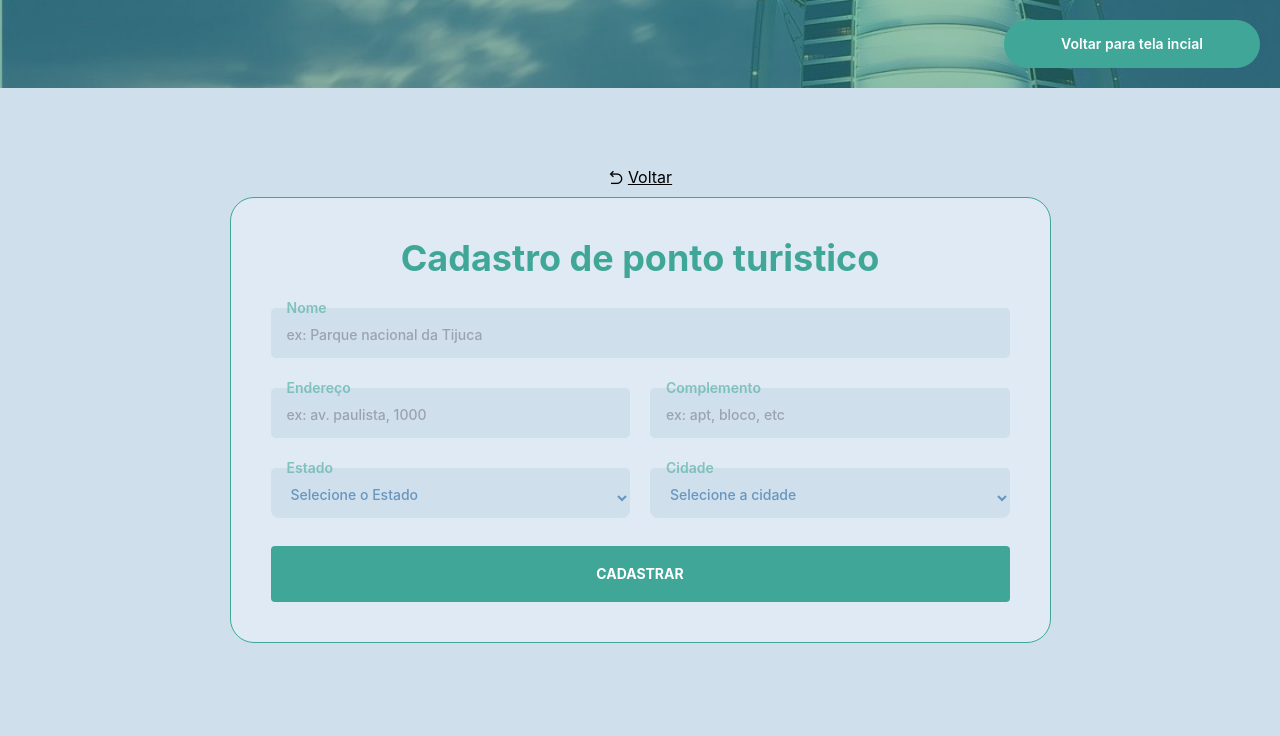
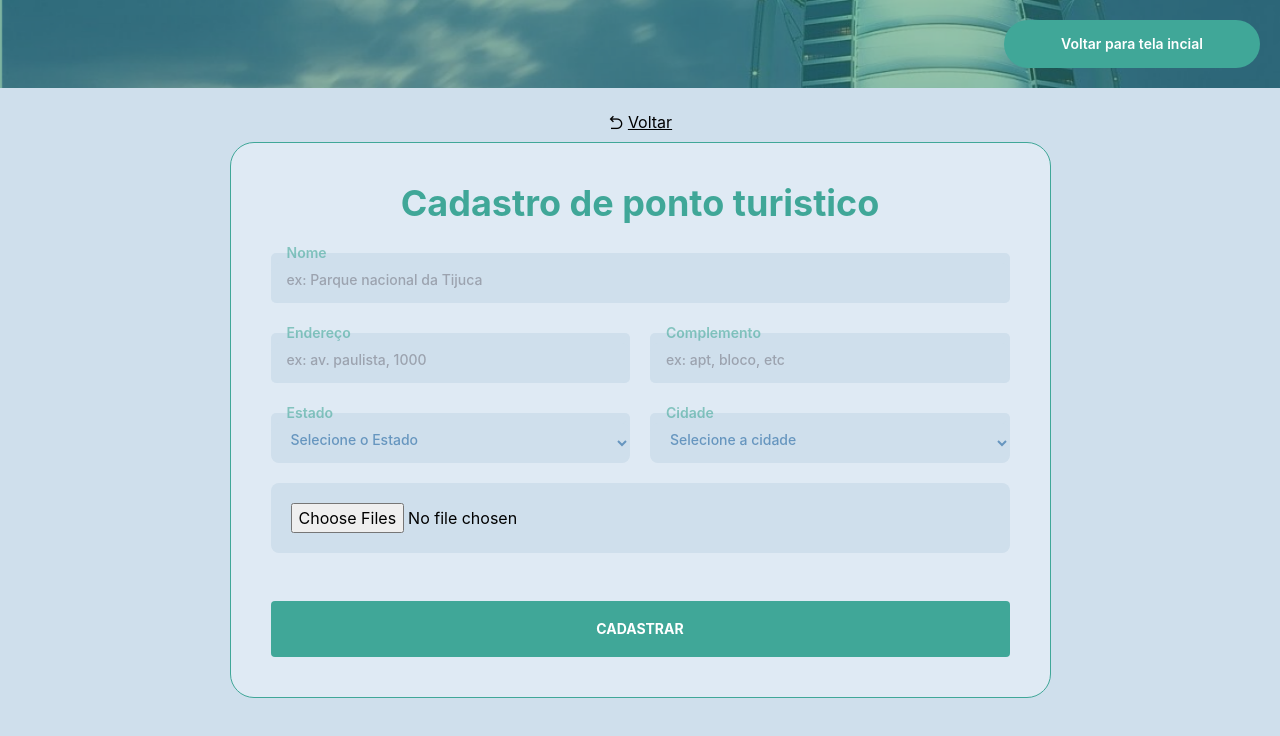
Before and after one commit to JulianoShinohara/SistemasDistribuidosFinal, a Next.js app in the folder frontend/: page /cadastroPonto in a window 1280 px wide. Shown: the top 736 px of the page. Built offline with nearby package versions, Linux system fonts and the light colour scheme.

Commit message:
feat: add images

```diff
--- a/frontend/src/components/Header/index.tsx
+++ b/frontend/src/components/Header/index.tsx
@@ -6,7 +6,7 @@ export default function Header() {
   return (
     <div className="absolute w-full bg-cover bg-header p-5">
       <div className="">
-        <div className="bg-auto  bg-logo"/>
+        <div className="bg-auto bg-logo"/>
       </div>
 
       <div className="text-right">
--- a/frontend/src/pages/cadastroPonto/index.tsx
+++ b/frontend/src/pages/cadastroPonto/index.tsx
@@ -5,7 +5,7 @@ import Header from "../../components/Header";
 import { Input } from "../../components/Input"
 import { Select } from "../../components/Select"
 import CityValues from '../../contents/city';
-import { divGeneral, divInput, divRegister, textTitle } from "./styles"
+import { divBack, divGeneral, divInput, divRegister, textTitle } from "./styles"
 
 export default function PlaceRegistration() {
   const [state, setState] = useState<string>('');
@@ -25,8 +25,9 @@ export default function PlaceRegistration() {
 
       <div className={divGeneral}>
        {/*  por enquanto esta no meio, pq nao estou conseguindo alinhar com a divRegister */}
-        <div  className=" p-2 space-x-1 flex justify-center ">
+        <div  className={divBack}>
           <i className="ri-arrow-go-back-line"></i>
+
           <button
             className="underline"
           >
@@ -80,6 +81,10 @@ export default function PlaceRegistration() {
             </Select>
           </div>
 
+          <div className='bg-Input w-full p-5 mt-10 rounded-lg'>
+            <input type='file' id='image' multiple/>
+          </div>
+
           <div className="pt-12">
             <Button
               bg='bg-textTitle'
--- a/frontend/src/pages/cadastroPonto/styles.ts
+++ b/frontend/src/pages/cadastroPonto/styles.ts
@@ -2,3 +2,4 @@ export const textTitle = 'font-bold text-4xl text-textTitle text-center';
 export const divInput = 'flex items-center w-full space-x-5';
 export const divGeneral = 'flex justify-center bg-bgBlue h-screen w-full flex-col';
 export const divRegister = 'bg-bgDivBlue p-10 mx-auto rounded-3xl w-821 border border-textTitle';
+export const divBack = 'p-2 space-x-1 flex justify-center';
--- a/frontend/tailwind.config.js
+++ b/frontend/tailwind.config.js
@@ -47,6 +47,7 @@ module.exports = {
     backgroundImage: {
       "logo": "url('/images/logo.png')",
       "header": "url('/images/background.png')",
+      "teste": "url('/images/teste.png')",
     }
   },
   },
```
Also changed, not shown: frontend/public/images/teste.png (added). Lines whose indentation alone changed are shown as unchanged.
